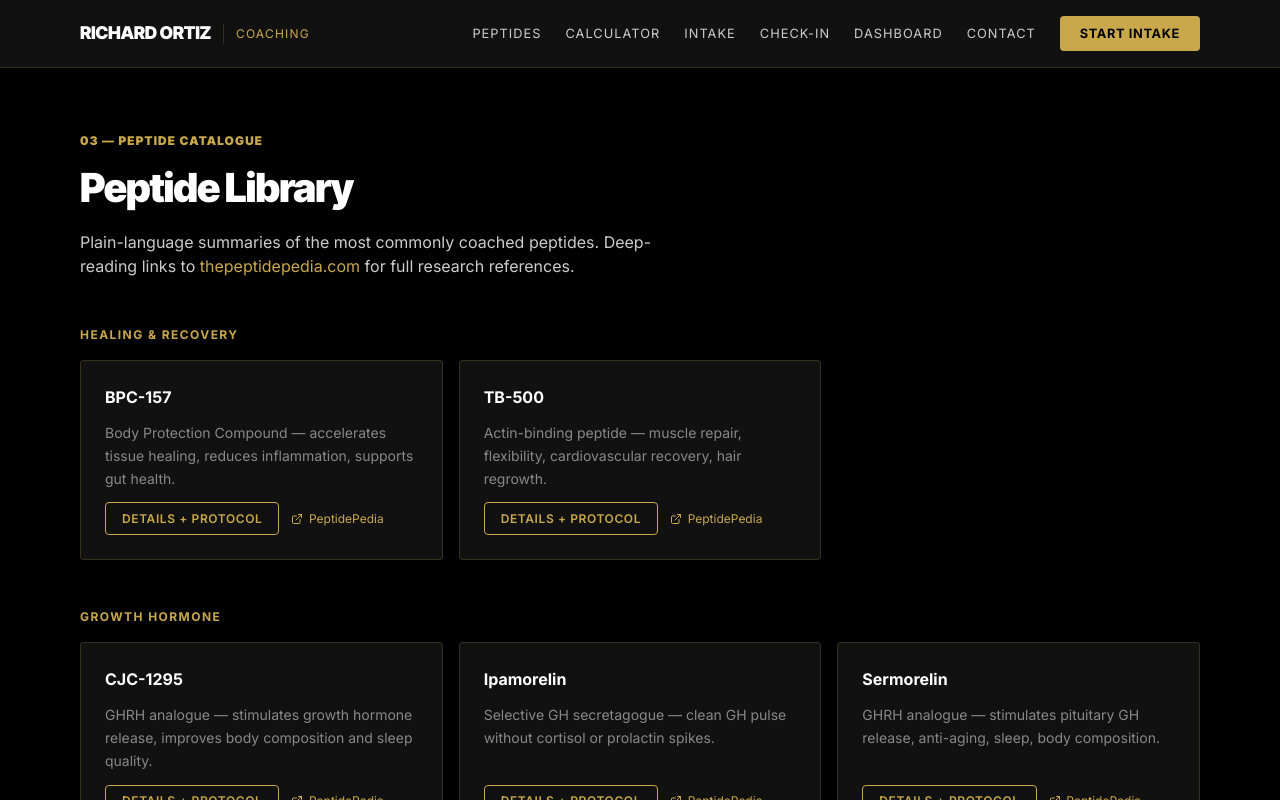
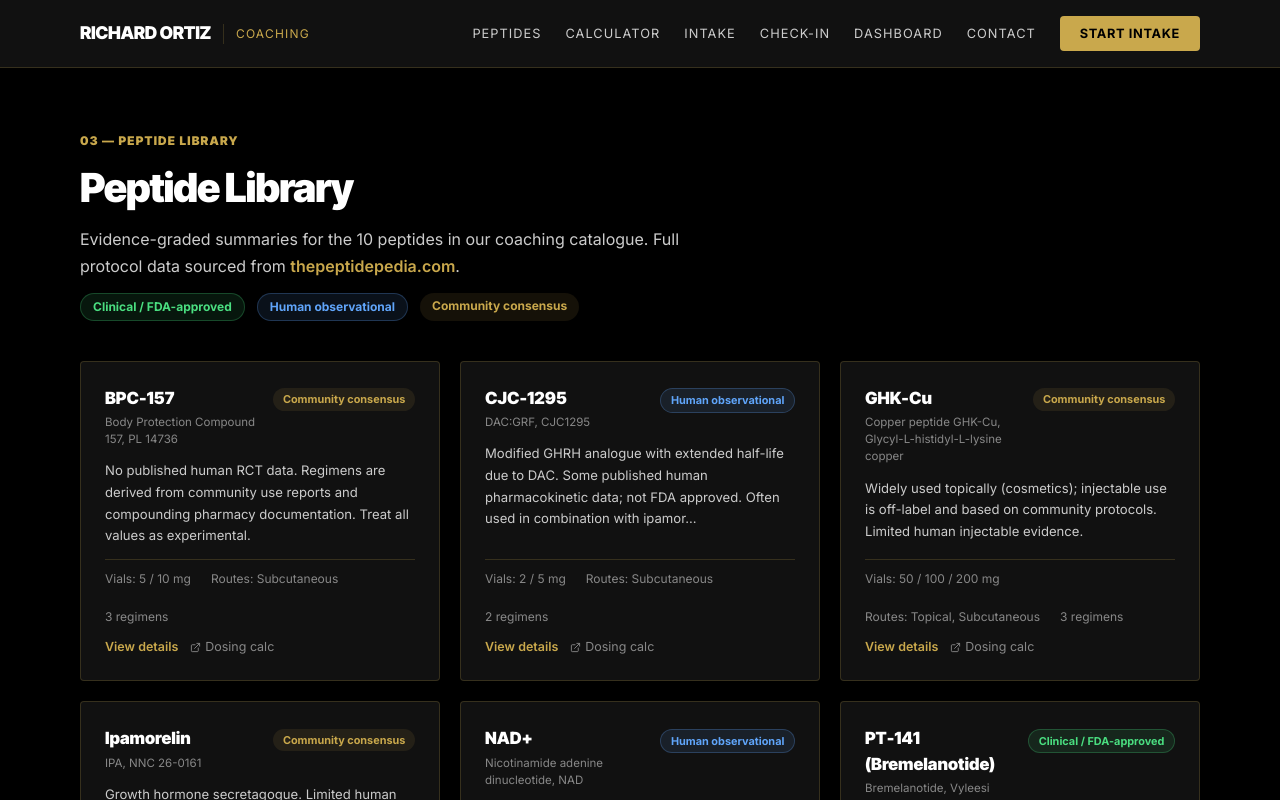
Before and after one commit to asaasinai/richard-ortiz-coaching, a Next.js app: page /peptides in a window 1280 px wide. Shown: the top 800 px of the page. Built offline with nearby package versions, Linux system fonts and the light colour scheme.

Commit message:
Peptides library: 10 peptides from PeptidePedia, evidence badges, vial/route/regimen meta

```diff
--- a/src/app/peptides/page.tsx
+++ b/src/app/peptides/page.tsx
@@ -2,59 +2,88 @@ import Nav from "@/components/Nav"
 import Footer from "@/components/Footer"
 import Link from "next/link"
 import { ExternalLink } from "lucide-react"
+import { PEPTIDES } from "@/lib/peptides-data"
 
-const peptides = [
-  { name: "BPC-157",         slug: "bpc-157",        summary: "Body Protection Compound — accelerates tissue healing, reduces inflammation, supports gut health.", category: "Healing & Recovery" },
-  { name: "CJC-1295",        slug: "cjc-1295",       summary: "GHRH analogue — stimulates growth hormone release, improves body composition and sleep quality.", category: "Growth Hormone" },
-  { name: "GHK-Cu",          slug: "ghk-cu",         summary: "Copper tripeptide — skin regeneration, hair growth, anti-inflammatory, wound healing.", category: "Anti-Aging" },
-  { name: "Ipamorelin",      slug: "ipamorelin",     summary: "Selective GH secretagogue — clean GH pulse without cortisol or prolactin spikes.", category: "Growth Hormone" },
-  { name: "KPV",             slug: "kpv",            summary: "Anti-inflammatory tripeptide — gut health, IBD, Crohn\'s, skin conditions.", category: "Anti-Inflammatory" },
-  { name: "Melanotan II",    slug: "melanotan-ii",   summary: "Melanocortin agonist — tanning, libido, appetite suppression.", category: "Cosmetic & Libido" },
-  { name: "PT-141",          slug: "pt-141",         summary: "Central nervous system-acting libido enhancer — FDA-approved for female sexual dysfunction.", category: "Libido" },
-  { name: "Semaglutide",     slug: "semaglutide",    summary: "GLP-1 receptor agonist — weight loss, blood sugar regulation, appetite suppression.", category: "Weight Management" },
-  { name: "Sermorelin",      slug: "sermorelin",     summary: "GHRH analogue — stimulates pituitary GH release, anti-aging, sleep, body composition.", category: "Growth Hormone" },
-  { name: "TB-500",          slug: "tb-500",         summary: "Actin-binding peptide — muscle repair, flexibility, cardiovascular recovery, hair regrowth.", category: "Healing & Recovery" },
-  { name: "Tesamorelin",     slug: "tesamorelin",    summary: "GHRH analogue — FDA-approved for HIV lipodystrophy; visceral fat reduction.", category: "Growth Hormone" },
-  { name: "Tirzepatide",     slug: "tirzepatide",    summary: "Dual GIP/GLP-1 agonist — superior weight loss, metabolic health, insulin sensitivity.", category: "Weight Management" },
-]
-
-const categories = Array.from(new Set(peptides.map(p => p.category)))
+const EVIDENCE_COLORS: Record<string,{bg:string,color:string}> = {
+  "Clinical / FDA-approved": { bg:"rgba(74,222,128,0.1)",  color:"#4ade80" },
+  "Human observational":     { bg:"rgba(96,165,250,0.1)",  color:"#60a5fa" },
+  "Community consensus":     { bg:"rgba(201,168,76,0.1)",  color:"var(--gold)" },
+}
 
 export default function PeptidesPage() {
   return (
     <>
-      <Nav />
+      <Nav/>
       <div className="max-w-6xl mx-auto px-4 py-16">
-        <span className="section-num">03 — Peptide Catalogue</span>
-        <h1 style={{ fontFamily:"Inter Tight,sans-serif",fontWeight:900,fontSize:"2.5rem",letterSpacing:"-0.03em" }}>Peptide Library</h1>
-        <p style={{ color:"var(--text-soft)",marginTop:"0.75rem",maxWidth:600 }}>
-          Plain-language summaries of the most commonly coached peptides. Deep-reading links to{" "}
-          <a href="https://thepeptidepedia.com" target="_blank" rel="noopener" style={{ color:"var(--gold)" }}>thepeptidepedia.com</a>{" "}
-          for full research references.
+        <span className="section-num">03 — Peptide Library</span>
+        <h1 style={{ fontFamily:"Inter Tight,sans-serif",fontWeight:900,fontSize:"2.5rem",letterSpacing:"-0.03em",marginBottom:"0.5rem" }}>
+          Peptide Library
+        </h1>
+        <p style={{ color:"var(--text-soft)",maxWidth:600,marginBottom:"0.75rem",lineHeight:1.7 }}>
+          Evidence-graded summaries for the 10 peptides in our coaching catalogue.
+          Full protocol data sourced from{" "}
+          <a href="https://thepeptidepedia.com" target="_blank" rel="noopener"
+            style={{ color:"var(--gold)",fontWeight:600 }}>thepeptidepedia.com</a>.
         </p>
 
-        {categories.map(cat => (
-          <div key={cat} className="mt-12">
-            <h2 style={{ fontSize:"0.75rem",color:"var(--gold)",letterSpacing:"0.12em",textTransform:"uppercase",fontWeight:700,marginBottom:"1rem" }}>{cat}</h2>
-            <div className="grid md:grid-cols-2 lg:grid-cols-3 gap-4">
-              {peptides.filter(p => p.category === cat).map(p => (
-                <div key={p.slug} className="card flex flex-col gap-3">
-                  <h3 style={{ fontWeight:700,fontSize:"1rem" }}>{p.name}</h3>
-                  <p style={{ color:"var(--text-mute)",fontSize:"0.875rem",lineHeight:1.65,flex:1 }}>{p.summary}</p>
-                  <div className="flex gap-3 flex-wrap">
-                    <Link href={`/peptides/${p.slug}`} className="btn-outline" style={{ padding:"0.4rem 1rem",fontSize:"0.75rem" }}>Details + Protocol</Link>
-                    <a href={`https://thepeptidepedia.com/peptides/${p.slug}`} target="_blank" rel="noopener"
-                      style={{ display:"inline-flex",alignItems:"center",gap:"0.35rem",fontSize:"0.75rem",color:"var(--gold)" }}>
-                      <ExternalLink size={12} /> PeptidePedia
+        <div style={{ display:"flex",gap:"0.75rem",flexWrap:"wrap",marginBottom:"2.5rem" }}>
+          {Object.entries(EVIDENCE_COLORS).map(([label,c])=>(
+            <span key={label} style={{ fontSize:"0.75rem",fontWeight:700,padding:"0.25rem 0.75rem",borderRadius:99,
+              background:c.bg,color:c.color,border:`1px solid ${c.color}40` }}>
+              {label}
+            </span>
+          ))}
+        </div>
+
+        <div style={{ display:"grid",gridTemplateColumns:"repeat(auto-fill,minmax(320px,1fr))",gap:"1.25rem" }}>
+          {PEPTIDES.map(p => {
+            const ec = EVIDENCE_COLORS[p.evidence] ?? EVIDENCE_COLORS["Community consensus"]
+            return (
+              <Link key={p.slug} href={`/peptides/${p.slug}`} style={{ textDecoration:"none" }}>
+                <div className="card" style={{ cursor:"pointer",height:"100%",display:"flex",flexDirection:"column",gap:"0.75rem" }}>
+                  <div style={{ display:"flex",justifyContent:"space-between",alignItems:"flex-start" }}>
+                    <div>
+                      <h2 style={{ fontFamily:"Inter Tight,sans-serif",fontWeight:900,fontSize:"1.05rem",marginBottom:"0.2rem" }}>{p.name}</h2>
+                      {p.aliases.length>0 && (
+                        <p style={{ fontSize:"0.72rem",color:"var(--text-mute)" }}>{p.aliases.slice(0,2).join(", ")}</p>
+                      )}
+                    </div>
+                    <span style={{ fontSize:"0.68rem",fontWeight:700,padding:"0.2rem 0.6rem",borderRadius:99,
+                      background:ec.bg,color:ec.color,border:`1px solid ${ec.color}40`,flexShrink:0,marginTop:"0.15rem" }}>
+                      {p.evidence}
+                    </span>
+                  </div>
+
+                  <p style={{ fontSize:"0.82rem",color:"var(--text-soft)",lineHeight:1.65,flex:1 }}>
+                    {p.reviewerNote.length>160 ? p.reviewerNote.slice(0,157)+"..." : p.reviewerNote}
+                  </p>
+
+                  <div style={{ display:"flex",gap:"1.25rem",fontSize:"0.75rem",color:"var(--text-mute)",flexWrap:"wrap",borderTop:"1px solid var(--border)",paddingTop:"0.6rem" }}>
+                    <span>Vials: {p.commonVialMg.join(" / ")} mg</span>
+                    <span>Routes: {p.routes}</span>
+                    <span>{p.regimens.length} regimen{p.regimens.length!==1?"s":""}</span>
+                  </div>
+
+                  <div style={{ display:"flex",gap:"0.75rem",flexWrap:"wrap" }}>
+                    <span style={{ fontSize:"0.78rem",color:"var(--gold)",fontWeight:600 }}>View details</span>
+                    <a href={`https://thepeptidepedia.com/dose/${p.slug}`} target="_blank" rel="noopener"
+                      onClick={e=>e.stopPropagation()}
+                      style={{ fontSize:"0.78rem",color:"var(--text-mute)",display:"inline-flex",alignItems:"center",gap:"0.25rem",textDecoration:"none" }}>
+                      <ExternalLink size={11}/> Dosing calc
                     </a>
                   </div>
                 </div>
-              ))}
-            </div>
-          </div>
-        ))}
+              </Link>
+            )
+          })}
+        </div>
+
+        <p style={{ fontSize:"0.78rem",color:"var(--text-mute)",marginTop:"3rem",lineHeight:1.6 }}>
+          Educational use only. Richard Ortiz Coaching does not prescribe peptides or provide medical advice.
+          All protocols require a licensed physician.
+        </p>
       </div>
-      <Footer />
+      <Footer/>
     </>
   )
 }
```
